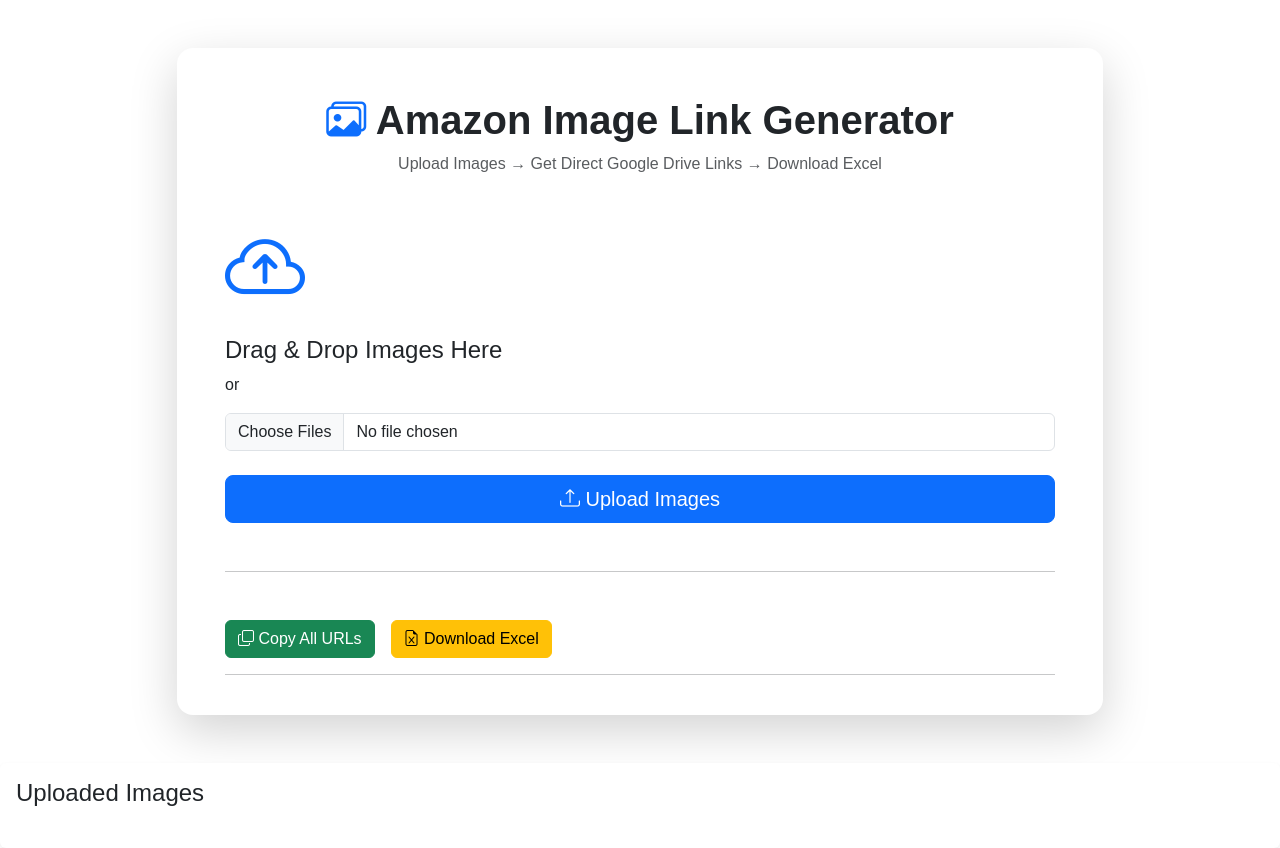
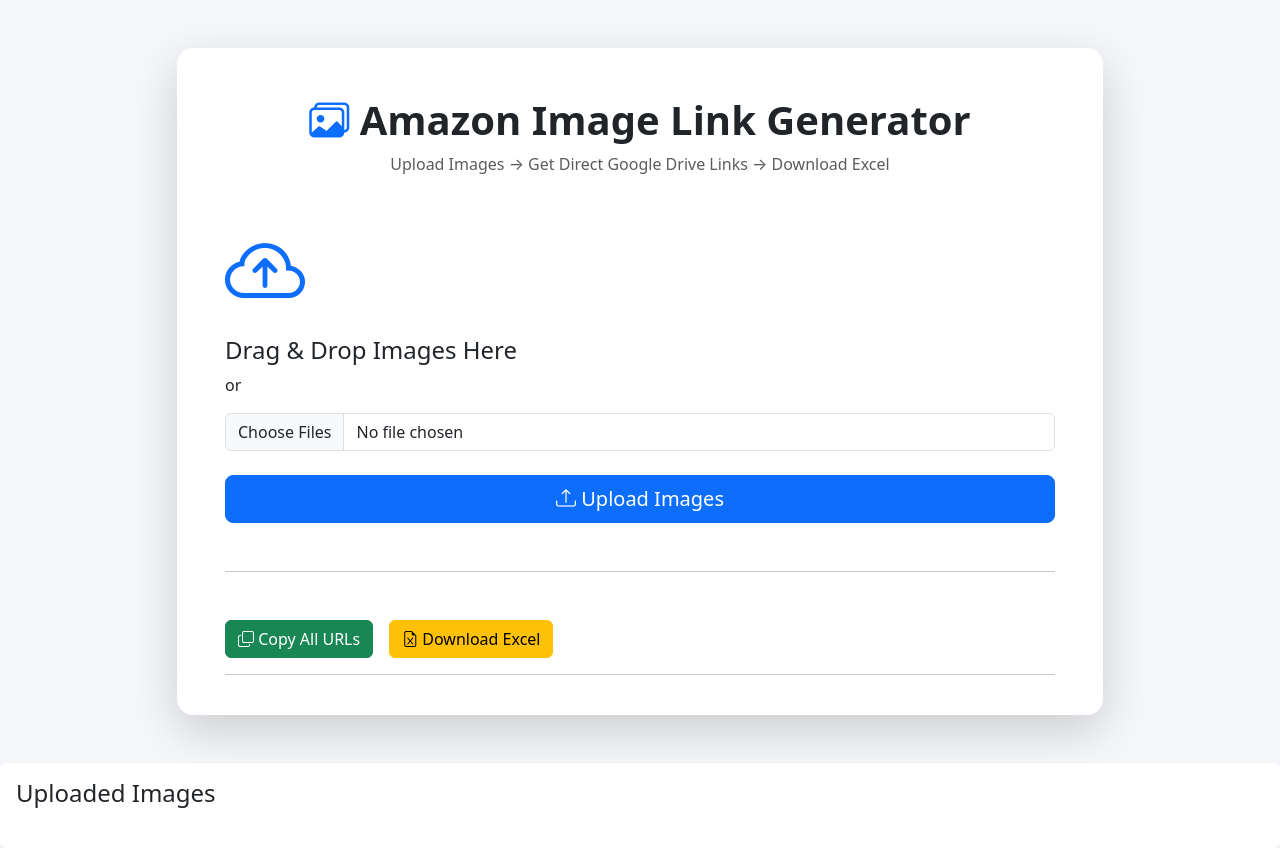
Before and after one commit to Mahaveer2026/amazon-image-url-generator, a Flask app: template templates/index.html in a window 1280 px wide. Run offline with Flask 3, Linux system fonts and the light colour scheme; the template is opened without the code that fills it, so the values that code supplies are empty; some libraries are stand-ins or nearby versions.

Commit message:
Update style.css

```diff
--- a/static/css/style.css
+++ b/static/css/style.css
@@ -1,3 +1,3 @@
 body{
-    font-family: Arial, sans-serif;
+    background:#f5f7fa;
 }
```
